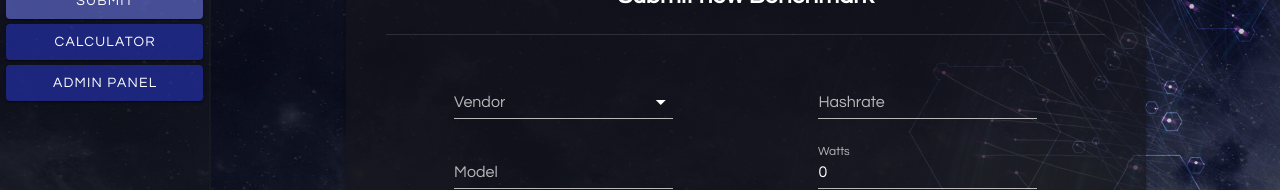
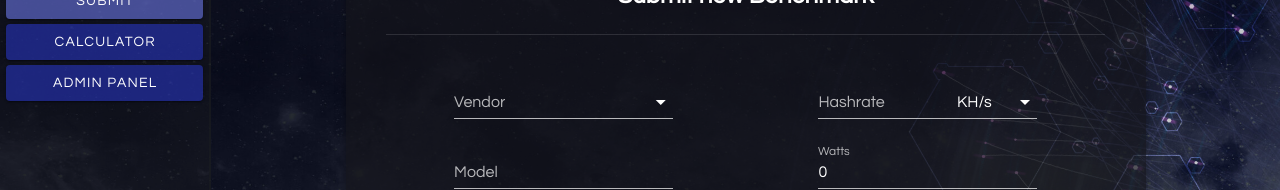
Before and after one commit to Slixe/dero-benchmarks-v2, a Vue app: page /submit in a window 1280 px wide. Shown: the part 128-318 px from the top of the page. Built offline with nearby package versions, Linux system fonts and the light colour scheme; what vue-notification would draw is missing.

Commit message:
format hashrate

```diff
--- a/src/utils.js
+++ b/src/utils.js
@@ -1,4 +1,5 @@
-const DAEMON = 'https://stargate.nelbert442.com:9394'
+export const HASH_FORMATS = ['H/s', 'KH/s', 'MH/s', 'GH/s', 'TH/s'];
+const DAEMON = 'https://stargate.nelbert442.com:9394';
 
 export function getInfo()
 {
@@ -6,3 +7,32 @@ export function getInfo()
         method: "GET",
     }).then(result => result.json()).then(result => result.getinfo);
 }
+
+export function formatHashrate(hashrate) {
+    let i = 1;
+    let format = this.getHashFormat();
+    for (let f of HASH_FORMATS) {
+        if (format == f) {
+            break;
+        }
+        i *= 1000;
+    }
+    return hashrate * i;
+}
+
+export function fromHash(hashrate) {
+    let i = 0;
+    while (i < HASH_FORMATS.length && hashrate > 1000) {
+        hashrate /= 1000;
+        i += 1;
+    }
+    return hashrate.toFixed(2) + " " + HASH_FORMATS[i];
+}
+
+export function getHashFormat() {
+    return localStorage.getItem('hashFormat') || HASH_FORMATS[1];
+}
+
+export function setHashFormat(format) {
+    localStorage.setItem('hashFormat', format);
+}
--- a/src/views/Benchmarks.vue
+++ b/src/views/Benchmarks.vue
@@ -8,14 +8,20 @@
         <template v-slot:item.timestamp="{ item }">
             <span>{{ new Date(item.timestamp).toLocaleDateString() }}</span>
         </template>
+        <template v-slot:item.hashrate="{ item }">
+            <span>{{ utils.fromHash(item.hashrate) }}</span>
+        </template>
     </v-data-table>
 </v-card>
 </template>
 
 <script>
+import * as utils from '../utils'
+
 export default {
     data() {
         return {
+            utils,
             loading: true,
             search: "",
             headers: [
@@ -33,7 +39,7 @@ export default {
                     value: "memory"
                 },
                 {
-                    text: "Hashrate (h/s)",
+                    text: "Hashrate",
                     value: "hashrate"
                 },
                 {
--- a/src/views/Calculator.vue
+++ b/src/views/Calculator.vue
@@ -23,7 +23,7 @@
     </div>
     <v-divider style="margin: 20px;"></v-divider>
     <div class="infos">
-        <span>Network hashrate: {{ netHash(this.difficulty) }}</span>
+        <span>Network hashrate: {{ utils.fromHash(this.difficulty) }}</span>
         <span>Block Reward: {{ this.reward }} DERO</span>
         <span>Block Time: {{ this.targetBlockTime }}s</span>
     </div>
@@ -31,13 +31,14 @@
 </template>
 
 <script>
-import { getInfo } from '../utils'
+import * as utils from '../utils'
 
 export default {
     data() {
         return {
-            format: "H/s",
-            formats: ['H/s', 'KH/s', 'MH/s', 'GH/s', 'TH/s'],
+            utils,
+            format: utils.getHashFormat(),
+            formats: utils.HASH_FORMATS,
             headers: [
                 {
                     text: "",
@@ -84,20 +85,16 @@ export default {
         }
     },
     mounted() {
-        let format = localStorage.getItem('hashFormat');
-        if (format != null) {
-            this.format = format;
-        }
         this.updateInfo();
     },
     computed: {
         rewards() {
-            return ((this.formatHashrate(this.hashrate) * this.reward) / (this.difficulty + parseInt(this.hashrate))) * (1 - (this.poolFee / 100)) / this.targetBlockTime;
+            return ((utils.formatHashrate(parseInt(this.hashrate)) * this.reward) / (this.difficulty + parseInt(this.hashrate))) * (1 - (this.poolFee / 100)) / this.targetBlockTime;
         }
     },
     methods: {
         async updateInfo() {
-            let info = await getInfo()
+            let info = await utils.getInfo()
             let gecko = await fetch("https://api.coingecko.com/api/v3/coins/dero?localization=false&tickers=false&market_data=true&community_data=false&developer_data=false&sparkline=false").then(res => res.json())
 
             this.difficulty = info.difficulty;
@@ -105,31 +102,9 @@ export default {
             this.targetBlockTime = info.target;
             this.priceUsd = gecko.market_data.current_price.usd;
             this.priceBtc = gecko.market_data.current_price.btc;
-
-            setInterval(() => {
-                this.updateInfo();
-            }, 18);
         },
         onFormatChange(e) {
-            localStorage.setItem('hashFormat', e);
-        },
-        formatHashrate(hashrate) {
-            let i = 1;
-            for (let f of this.formats) {
-                if (this.format == f) {
-                    break;
-                }
-                i *= 1000;
-            }
-            return hashrate * i;
-        },
-        netHash(diff) {
-            let i = 0
-            while (i < this.formats.length && diff > 1000) {
-                diff /= 1000;
-                i += 1;
-            }
-            return diff.toFixed(2) + " " + this.formats[i];
+            utils.setHashFormat(e);
         }
     }
 }
--- a/src/views/Submit.vue
+++ b/src/views/Submit.vue
@@ -4,13 +4,16 @@
     <v-divider style="margin: 20px;"></v-divider>
     <v-form class="submit-form" v-model="valid">
         <div class="panels">
-            <div>
+            <div class="part">
                 <v-select class="text-field" :items="vendors" label="Vendor" v-model="vendor" required></v-select>
                 <v-text-field class="text-field" v-model="model" autocomplete="model" label="Model" required></v-text-field>
                 <v-text-field class="text-field" v-model="memory" autocomplete="memory" label="Memory" required></v-text-field>
             </div>
-            <div>
-                <v-text-field class="text-field" v-model="hashrate" autocomplete="hashrate" label="Hashrate" required></v-text-field>
+            <div class="part">
+                <div class="hash">
+                    <v-text-field class="text-field" v-model="hashrate" autocomplete="hashrate" label="Hashrate" required></v-text-field>
+                    <v-select :items="formats" @change="onFormatChange" class="format" v-model="format" required></v-select>
+                </div>
                 <v-text-field class="text-field" v-model="watts" autocomplete="watts" label="Watts" required></v-text-field>
                 <v-text-field class="text-field" v-model="miner" autocomplete="miner" label="Miner" required></v-text-field>
             </div>
@@ -22,9 +25,13 @@
 </template>
 
 <script>
+import * as utils from '../utils'
+
 export default {
     data() {
         return {
+            format: utils.getHashFormat(),
+            formats: utils.HASH_FORMATS,
             vendors: ["INTEL", "AMD", "NVIDIA", "ARM", "OTHER"],
             valid: false,
             vendor: "",
@@ -38,6 +45,9 @@ export default {
         }
     },
     methods: {
+        onFormatChange(e) {
+            utils.setHashFormat(e);
+        },
         submit() {
             if (!this.submitted && this.valid) {
                 this.submitted = true
@@ -47,7 +57,7 @@ export default {
                         vendor: this.vendor.toUpperCase(),
                         model: this.model,
                         memory: this.memory,
-                        hashrate: this.hashrate,
+                        hashrate: utils.formatHashrate(this.hashrate),
                         watts: this.watts,
                         minerVersion: this.miner,
                         owner: this.user
@@ -95,6 +105,23 @@ export default {
     justify-content: space-around;
 }
 
+.panels .part {
+    width: 30%;
+}
+
+.hash {
+    display: flex;
+}
+
+.hash .text-field {
+    min-width: auto;
+}
+
+.format {
+    max-width: 80px;
+    min-width: 50px;
+}
+
 .submit-form {
     padding: 2%;
 }
@@ -107,10 +134,6 @@ export default {
     width: 25%;
     min-width: 150px;
     margin: auto;
-}
-
-.panels div {
-    width: 30%;
 }
 
 @media (max-width: 600px) {
```
